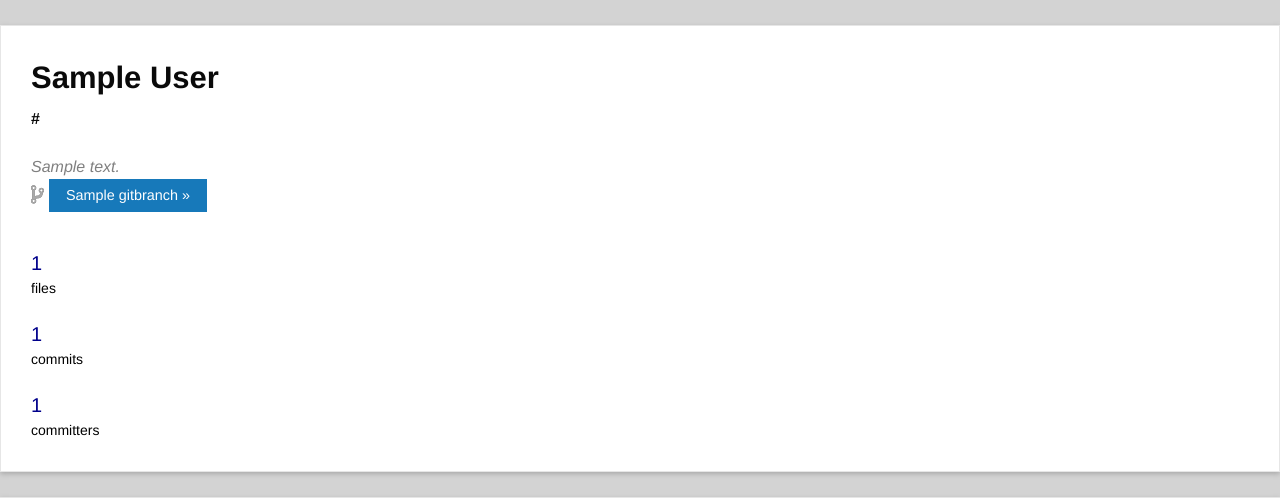
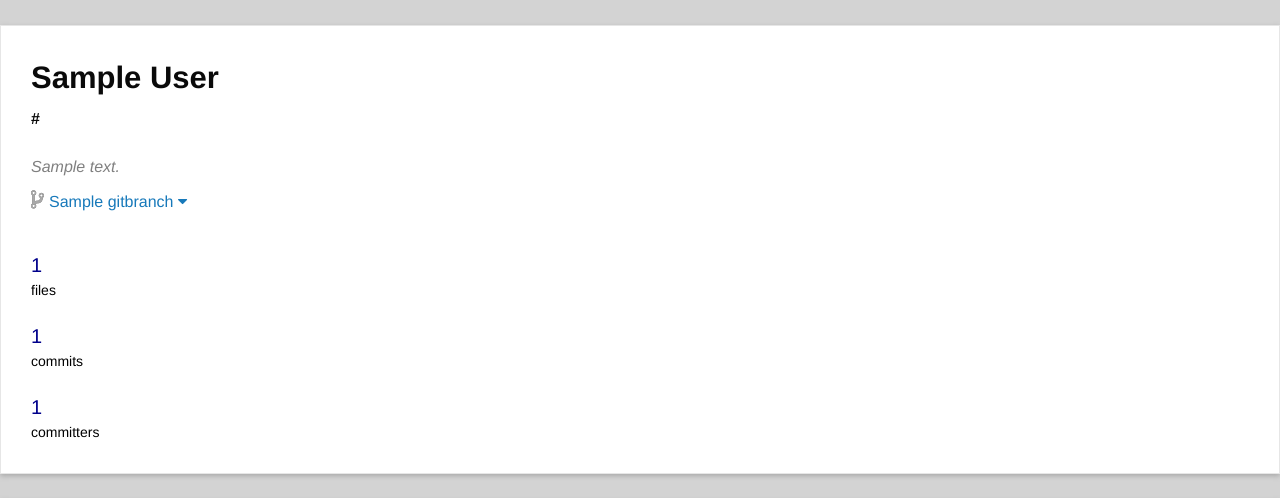
Before and after one commit to gittrdone/sourcecontrol, a Django app: template templates/repoDetail.html in a window 1280 px wide. Shown: the part 237-735 px from the top of the page. Run offline with Django 3.2, Linux system fonts and the light colour scheme; tables that the repository leaves empty hold one stand-in row (values such as "Sample post"); the template is opened without the code that fills it: values that come from a table or form of the project are taken from there, most other values are stand-ins (such as "Sample title", 1, 10 or a date in 2020); parts of the project's set-up code (start-up, migrations or seed data) failed here and were passed over; some libraries are stand-ins or nearby versions; some web fonts are replaced.

Commit message:
Dropdown styling

```diff
--- a/static/css/style.css
+++ b/static/css/style.css
@@ -45,7 +45,6 @@ body {
 
 .branch-icon {
     float: left;
-    margin-top: 5px;
     padding-right: 5px;
 }
 
--- a/templates/repoDetail.html
+++ b/templates/repoDetail.html
@@ -18,12 +18,13 @@
             <b>{{ repo.git_repo.git_repository_url }}</b><br><br>
 
             {% if repo.repo_description %}
-                <div style="color:grey;font-style:italic;">{{ repo.repo_description }}</div>
+                <div style="color:grey;font-style:italic;padding-bottom: 10px">{{ repo.repo_description }}</div>
             {% endif %}
 
-            {% load staticfiles %}
-            <img src="{% static "images/git-branch.png" %}" class="branch-icon"/>
-            <a href="#" class="button" style="margin: 0; padding: 0.5rem 1rem;" data-dropdown="drop">{{ branch.branch_name }} &raquo;</a>
+            <div>
+                {% load staticfiles %}
+                <img src="{% static "images/git-branch.png" %}" class="branch-icon"/>
+                <a href="#" data-dropdown="drop" style="vertical-align:middle;">{{ branch.branch_name }} <i class="fa fa-caret-down"></i></a>
                 <ul id="drop" class="small f-dropdown" data-dropdown-content>
                     {% for branchObject in branches %}
                         {% if branchObject.pk != branch.pk %}
@@ -32,6 +33,7 @@
                         {% endif %}
                     {% endfor %}
                 </ul>
+            </div>
         </div>
         <div class="large-2 columns" style="font-size:20px;color:darkblue;margin-top: 20px;">
             {{ branch.num_files }}
```
